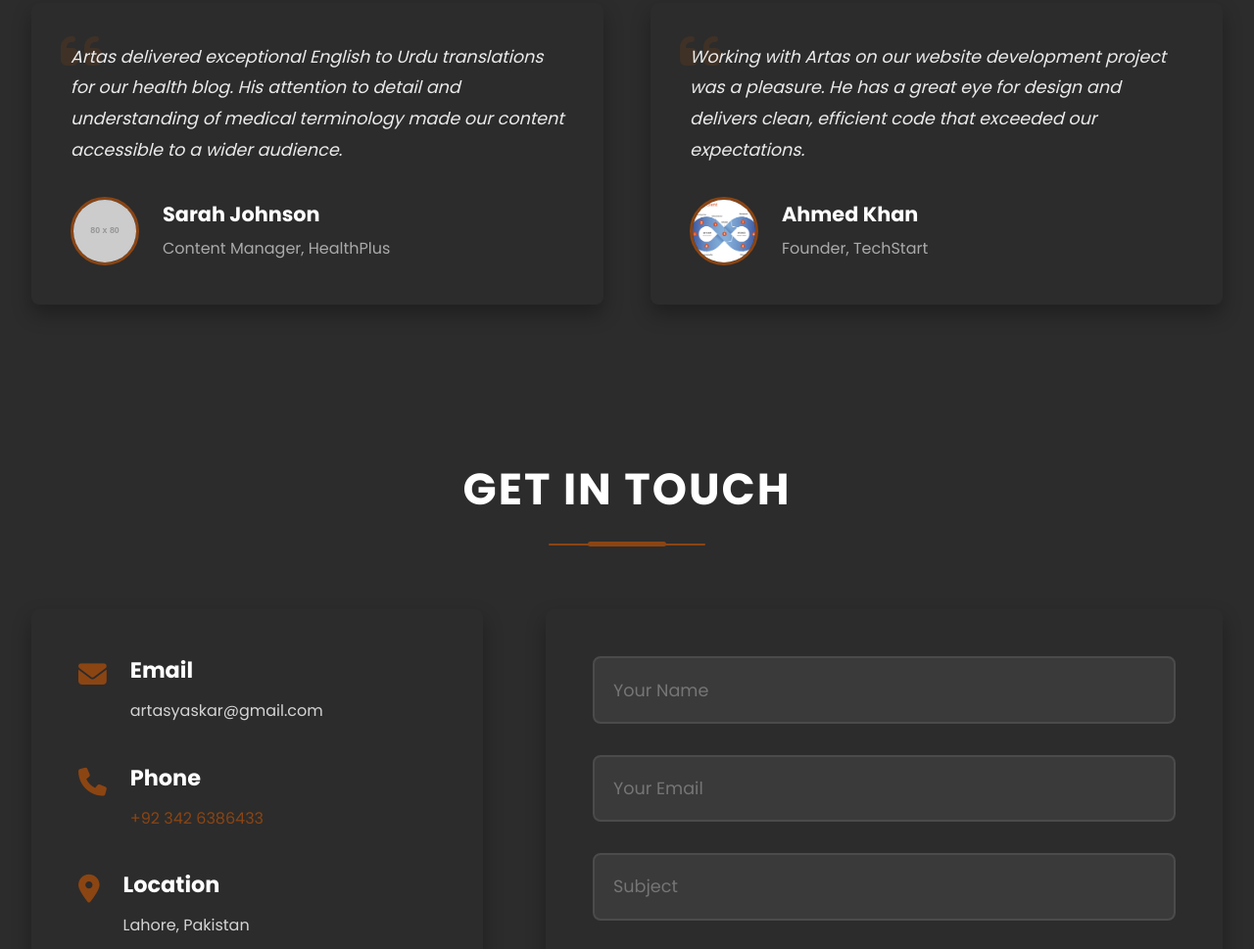
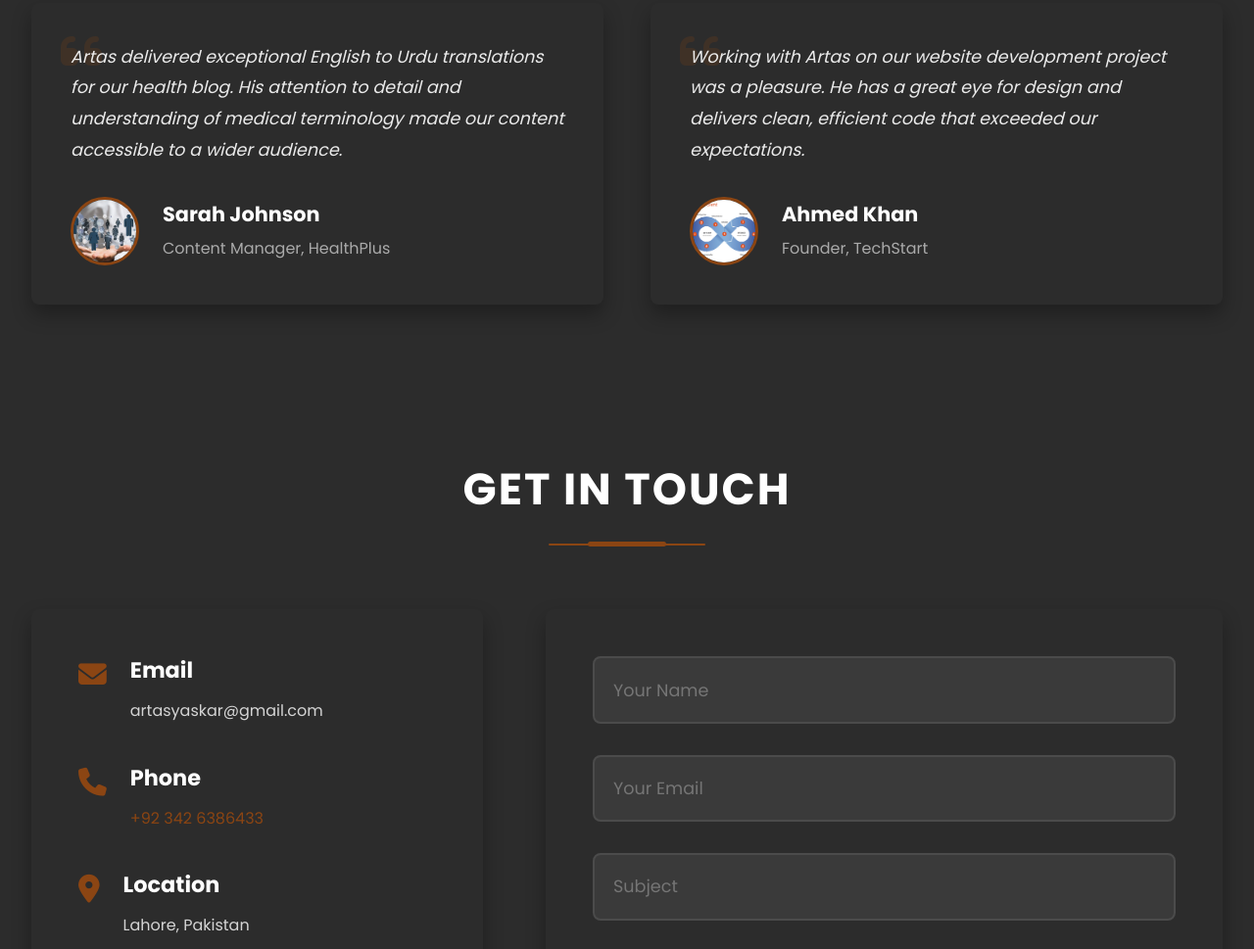
Before and after one commit to artasyaskar/my_Portfolio.website, a plain HTML site: page index.html in a window 1280 px wide. Shown: the part 3066-4035 px from the top of the page at 98% size. Drawn offline with nearby package versions, Linux system fonts and the light colour scheme; placeholder pictures from the web are drawn by us.

Commit message:
Update index.html

```diff
--- a/index.html
+++ b/index.html
@@ -233,7 +233,7 @@
           <p>Artas delivered exceptional English to Urdu translations for our health blog. His attention to detail and understanding of medical terminology made our content accessible to a wider audience.</p>
         </div>
         <div class="testimonial-author">
-          <img src="images/client1.jpg" alt="Client" onerror="this.src='https://via.placeholder.com/80x80?text=Client'">
+          <img src="images/client1.webp" alt="Client" onerror="this.src='https://via.placeholder.com/80x80?text=Client'">
           <div>
             <h4>Sarah Johnson</h4>
             <p>Content Manager, HealthPlus</p>
```
